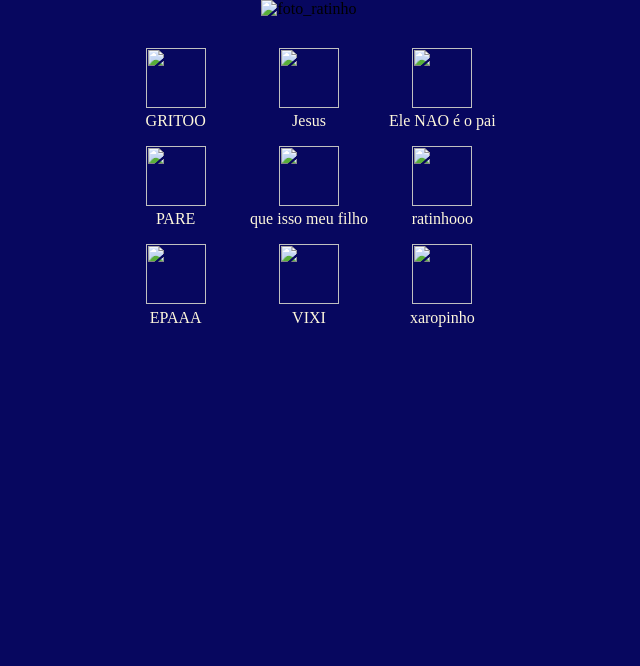
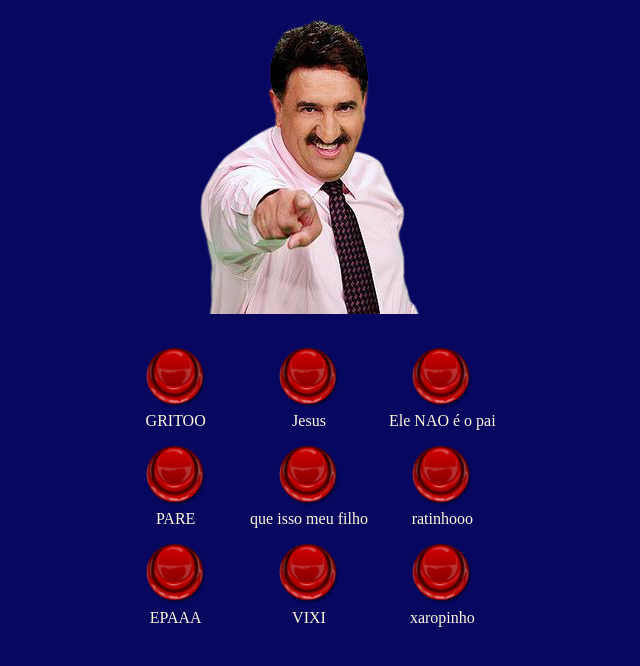
Before and after one commit to emagoediv/jsRatinho, a plain HTML site: page index.html in a window 1280 px wide. Shown: the whole page, without its empty margins (331-971 px from the left). Drawn offline with Linux system fonts and the light colour scheme; the site is published under a folder, as on GitHub Pages, so addresses that start at the root find nothing.

Commit message:
link img

```diff
--- a/index.html
+++ b/index.html
@@ -10,48 +10,48 @@
 <body>
 
     <div class="foto-container">
-        <img src="/images/foto_ratinho.png" alt="foto_ratinho">
+        <img src="./images/foto_ratinho.png" alt="foto_ratinho">
     </div>
 
     <div class="container">
         <div>
-            <img src="/images/botao.png" alt="" class="botao">
+            <img src="./images/botao.png" alt="" class="botao">
             <p>legenda</p>
         </div>
         <div>
-            <img src="/images/botao.png" alt="" class="botao">
+            <img src="./images/botao.png" alt="" class="botao">
             <p>legenda</p>
         </div>
         <div>
-            <img src="/images/botao.png" alt="" class="botao">
+            <img src="./images/botao.png" alt="" class="botao">
             <p>legenda</p>
         </div>
         <div>
-            <img src="/images/botao.png" alt="" class="botao">
+            <img src="./images/botao.png" alt="" class="botao">
             <p>legenda</p>
         </div>
         <div>
-            <img src="/images/botao.png" alt="" class="botao">
+            <img src="./images/botao.png" alt="" class="botao">
             <p>legenda</p>
         </div>
         <div>
-            <img src="/images/botao.png" alt="" class="botao">
+            <img src="./images/botao.png" alt="" class="botao">
             <p>legenda</p>
         </div>
         <div>
-            <img src="/images/botao.png" alt="" class="botao">
+            <img src="./images/botao.png" alt="" class="botao">
             <p>legenda</p>
         </div>
         <div>
-            <img src="/images/botao.png" alt="" class="botao">
+            <img src="./images/botao.png" alt="" class="botao">
             <p>legenda</p>
         </div>
         <div>
-            <img src="/images/botao.png" alt="" class="botao">
+            <img src="./images/botao.png" alt="" class="botao">
             <p>legenda</p>
         </div>
     </div>
     <audio></audio>
-    <script src="script.js"></script>
+    <script src="./script.js"></script>
 </body>
 </html>
```
